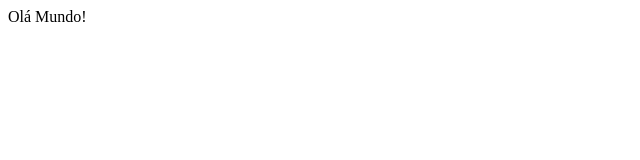
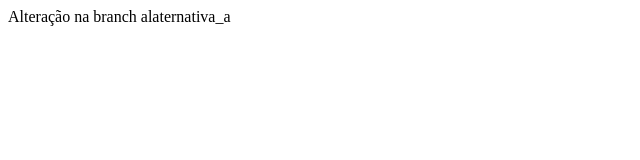
Before and after one commit to FrankFeitosa/git_aula1, a plain HTML site: page index.html in a window 1280 px wide. Shown: the whole page, without its empty margins (0-640 px from the left). Drawn offline with Linux system fonts and the light colour scheme.

Commit message:
Alteração na branch alternativa_a

```diff
--- a/index.html
+++ b/index.html
@@ -3,9 +3,9 @@
 <head>
     <meta charset="UTF-8">
     <meta name="viewport" content="width=device-width, initial-scale=1.0">
-    <title>Document</title>
+    <title>Git - Aula 1</title>
 </head>
 <body>
-    Olá Mundo!
+    Alteração na branch alaternativa_a
 </body>
 </html>
```
